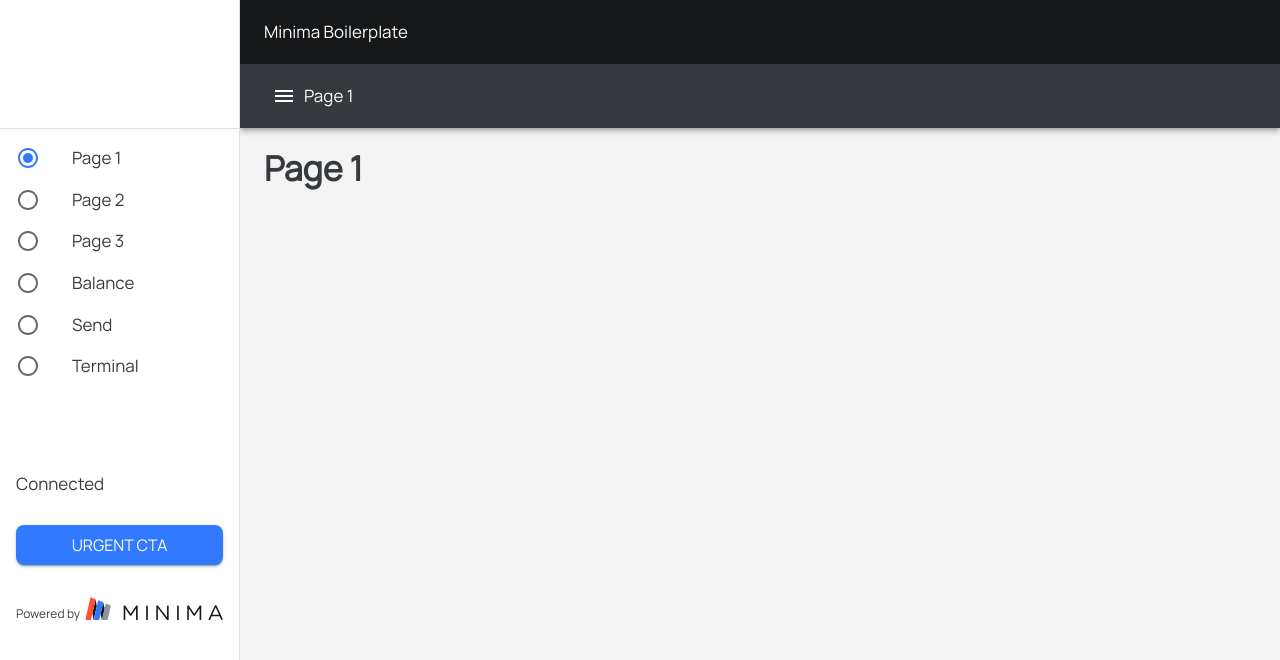
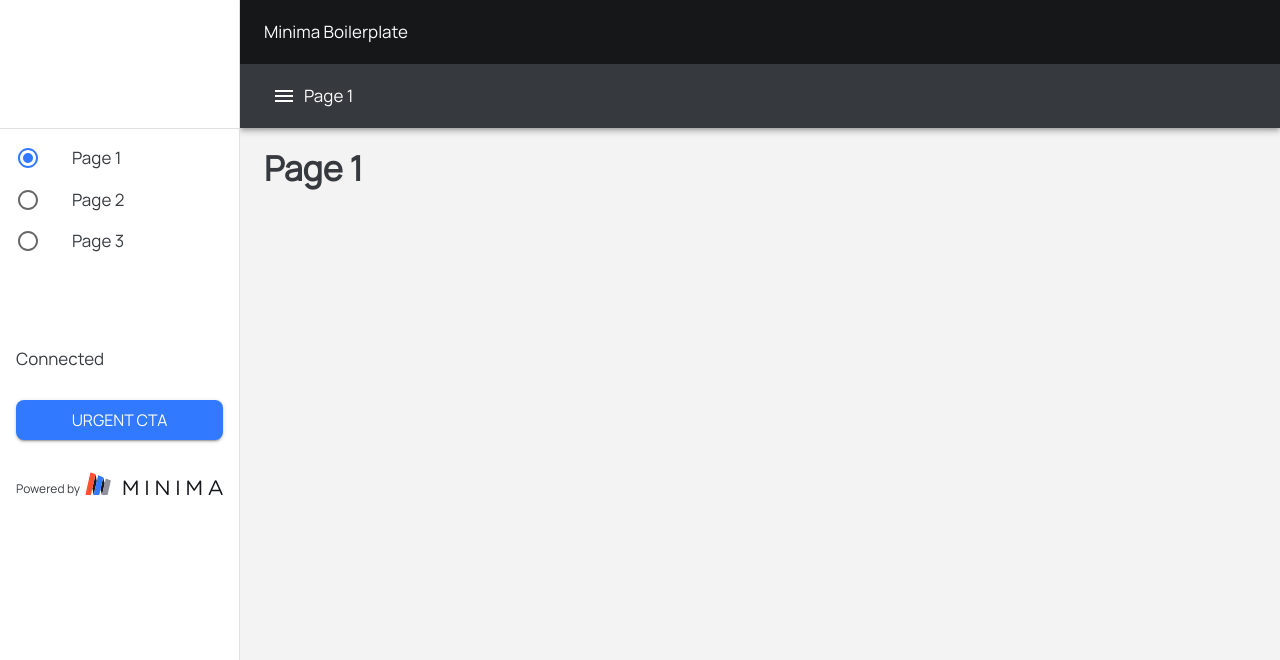
Before and after one commit to minima-global/minidapp-biolerplate, a React (Create React App) app: page / in a window 1280 px wide. Shown: the top 660 px of the page. Built offline with nearby package versions, Linux system fonts and the light colour scheme.

Commit message:
commented specific routes

```diff
--- a/src/app.routes.tsx
+++ b/src/app.routes.tsx
@@ -27,21 +27,21 @@ const Routes: RouteType[] = [
         sidebarName: 'Page 3',
         element: <Page3></Page3>,
     },
-    {
-        path: '/balance',
-        sidebarName: 'Balance',
-        element: <Balance></Balance>,
-    },
-    {
-        path: '/send',
-        sidebarName: 'Send',
-        element: <Send></Send>,
-    },
-    {
-        path: '/terminal',
-        sidebarName: 'Terminal',
-        element: <Terminal></Terminal>,
-    },
+    // {
+    //     path: '/balance',
+    //     sidebarName: 'Balance',
+    //     element: <Balance></Balance>,
+    // },
+    // {
+    //     path: '/send',
+    //     sidebarName: 'Send',
+    //     element: <Send></Send>,
+    // },
+    // {
+    //     path: '/terminal',
+    //     sidebarName: 'Terminal',
+    //     element: <Terminal></Terminal>,
+    // },
 ];
 
 export default Routes;
```
